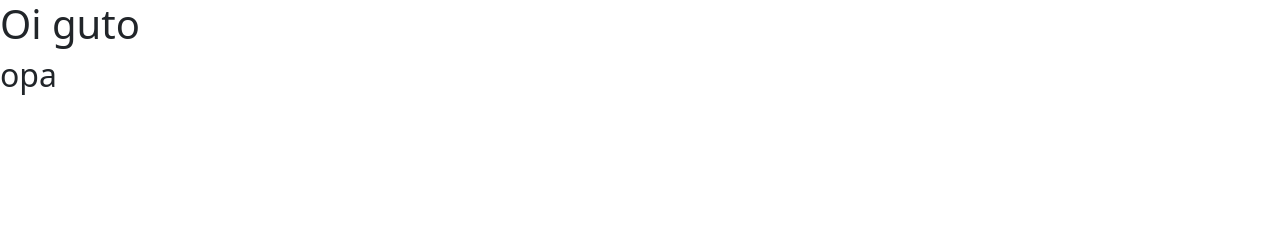
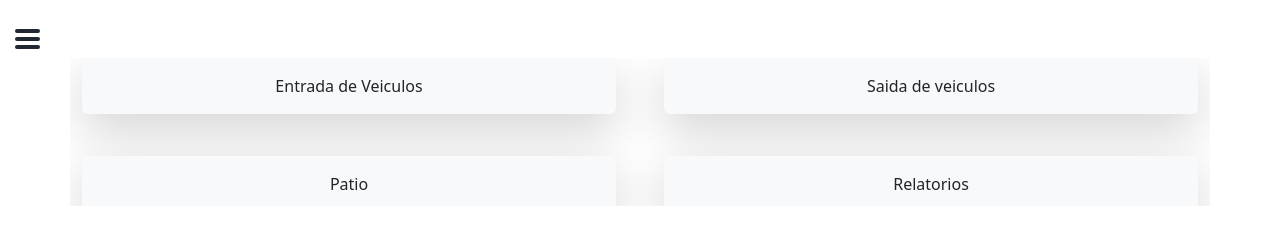
Before and after one commit to Guto114/ParkApp, a plain HTML site: page index.html in a window 1280 px wide. Drawn offline with nearby package versions, Linux system fonts and the light colour scheme.

Commit message:
comeco um pouco de estrutura, coloquei o offcanvas e inicialmente pensei em ter 4 botoes principais

```diff
--- a/index.css
+++ b/index.css
@@ -0,0 +1,32 @@
+.col-6{
+    height: 50px;
+}
+
+body{
+    margin-top: 20px;
+}
+
+/* aqui comeca o botao de tres linahs */
+.btn{
+    display: flex;
+    justify-content: center;
+    align-items: center;
+    flex-direction: column;
+    background-color: transparent;
+    border-color: transparent;
+}
+
+.btn div{
+    height: 4px ;
+    background-color: #222831;
+    margin: 2px ;
+    border-radius: 25px ;
+    width: 25px ;
+}
+
+.btn:hover div {
+    background-color:#f2f2f2;
+
+}
+
+/* aqui termina o botao de tres linhas */
--- a/index.html
+++ b/index.html
@@ -4,16 +4,56 @@
     <meta charset="UTF-8">
     <meta name="viewport" content="width=device-width, initial-scale=1.0">
     <link href="https://cdn.jsdelivr.net/npm/bootstrap@5.3.2/dist/css/bootstrap.min.css" rel="stylesheet" integrity="sha384-T3c6CoIi6uLrA9TneNEoa7RxnatzjcDSCmG1MXxSR1GAsXEV/Dwwykc2MPK8M2HN" crossorigin="anonymous">
-    <link
-    rel="stylesheet"
-    href="https://cdnjs.cloudflare.com/ajax/libs/animate.css/4.1.1/animate.min.css"
-  />
+    <link rel="stylesheet" href="index.css">
     <title>Estacionamento do Guto</title>
 </head>
 <body>
-<h1>Oi guto</h1>
-<h2>opa</h2>
+<nav>
+<!-- botao para acionar o offcanvas -->
+<button class="btn btn-primary" href="#offcanvasExample" data-bs-toggle="offcanvas" role="button" aria-controls="offcanvasExample">
+  <div class="one"></div>
+  <div class="two"></div>
+  <div class="three"></div>
+</button>
+<!-- as opcoes dentro do offcanvas -->
+<div class="offcanvas offcanvas-start" tabindex="-1" id="offcanvasExample" aria-labelledby="offcanvasExampleLabel">
+  <div class="offcanvas-header">
+    <h5 class="offcanvas-title" id="offcanvasExampleLabel">Offcanvas</h5>
+    <button type="button" class="btn-close" data-bs-dismiss="offcanvas" aria-label="Close"></button>
+  </div>
+  <div class="offcanvas-body">
+    <div class="list-group">
+        <div><a class="list-group-item list-group-item-action" href="#">Action</a></div>
+        <div><a class="list-group-item list-group-item-action" href="#">Another action</a></div>
+        <div><a class="list-group-item list-group-item-action" href="#">Something else here</a></div>
+    </div>
+  </div>
+</div>
+</nav>
 
+<!-- Os quatro botoes para inicar as funcoes principais -->
+<div class="container overflow-hidden text-center">
+  <div class="row g-5">
+    <div class="col-6">
+      <div class="p-3 shadow-lg p-3 mb-5 bg-body-tertiary rounded">Entrada de Veiculos</div>
+    </div>
+    <div class="col-6">
+      <div class="p-3 shadow-lg p-3 mb-5 bg-body-tertiary rounded">Saida de veiculos</div>
+    </div>
+    <div class="col-6">
+      <div class="p-3 shadow-lg p-3 mb-5 bg-body-tertiary rounded">Patio</div>
+    </div>
+    <div class="col-6">
+      <div class="p-3 shadow-lg p-3 mb-5 bg-body-tertiary rounded">Relatorios</div>
+    </div>
+  </div>
+</div>
+
+
+
+  <!-- <a href="#" class="d-inline-flex focus-ring py-1 px-2 text-decoration-none border rounded-2" style="--bs-focus-ring-x: 10px; --bs-focus-ring-y: 10px; --bs-focus-ring-blur: 4px">
+    Blurry offset focus ring
+  </a> -->
     <!-- para usar o bootstrap tem que usar o link do javascript aqui -->
 <script src="https://cdn.jsdelivr.net/npm/bootstrap@5.3.2/dist/js/bootstrap.bundle.min.js" integrity="sha384-C6RzsynM9kWDrMNeT87bh95OGNyZPhcTNXj1NW7RuBCsyN/o0jlpcV8Qyq46cDfL" crossorigin="anonymous"></script>
 <!-- para usar o bootstrap tem que usar o link do javascript aqui -->
```
